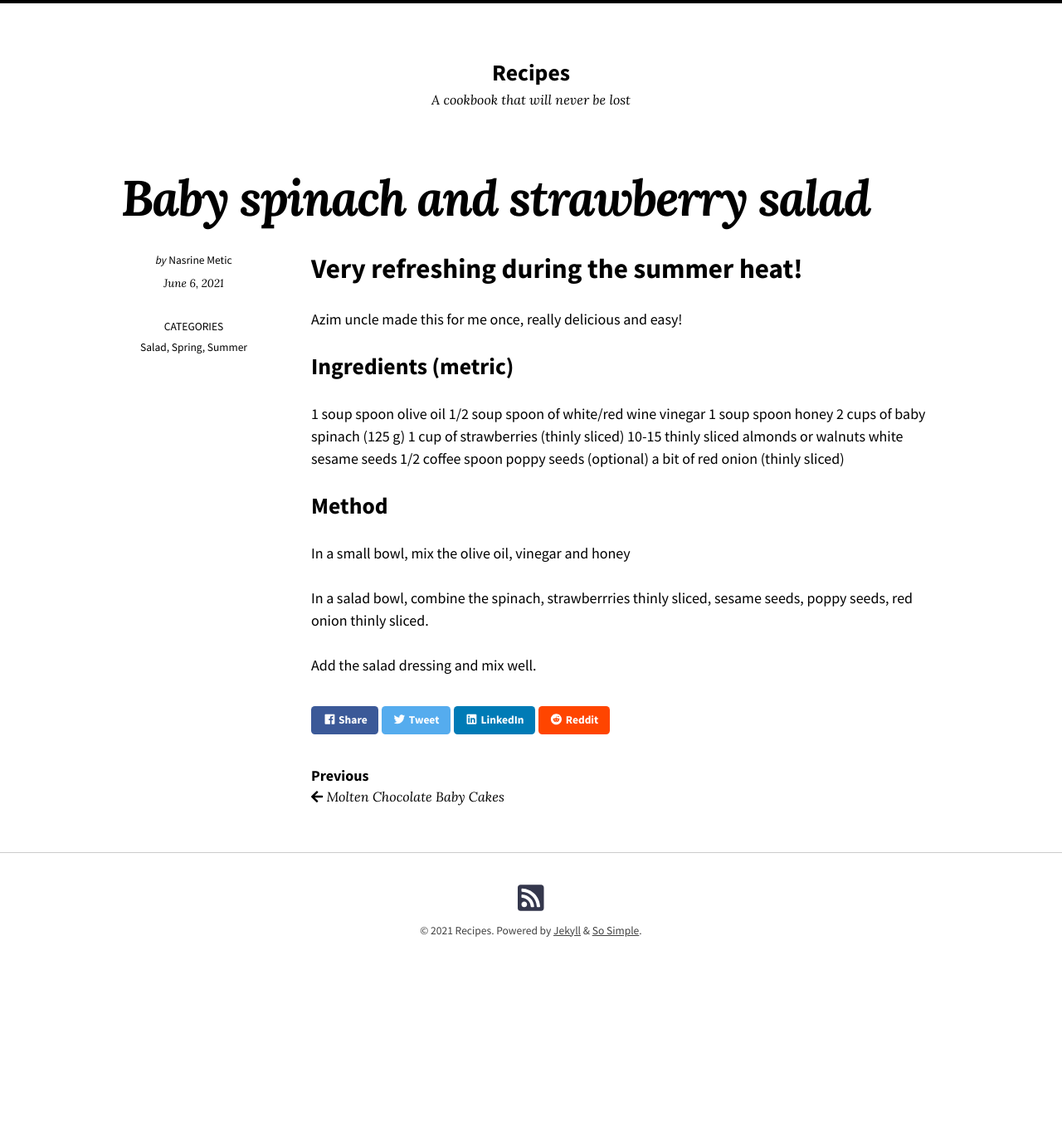
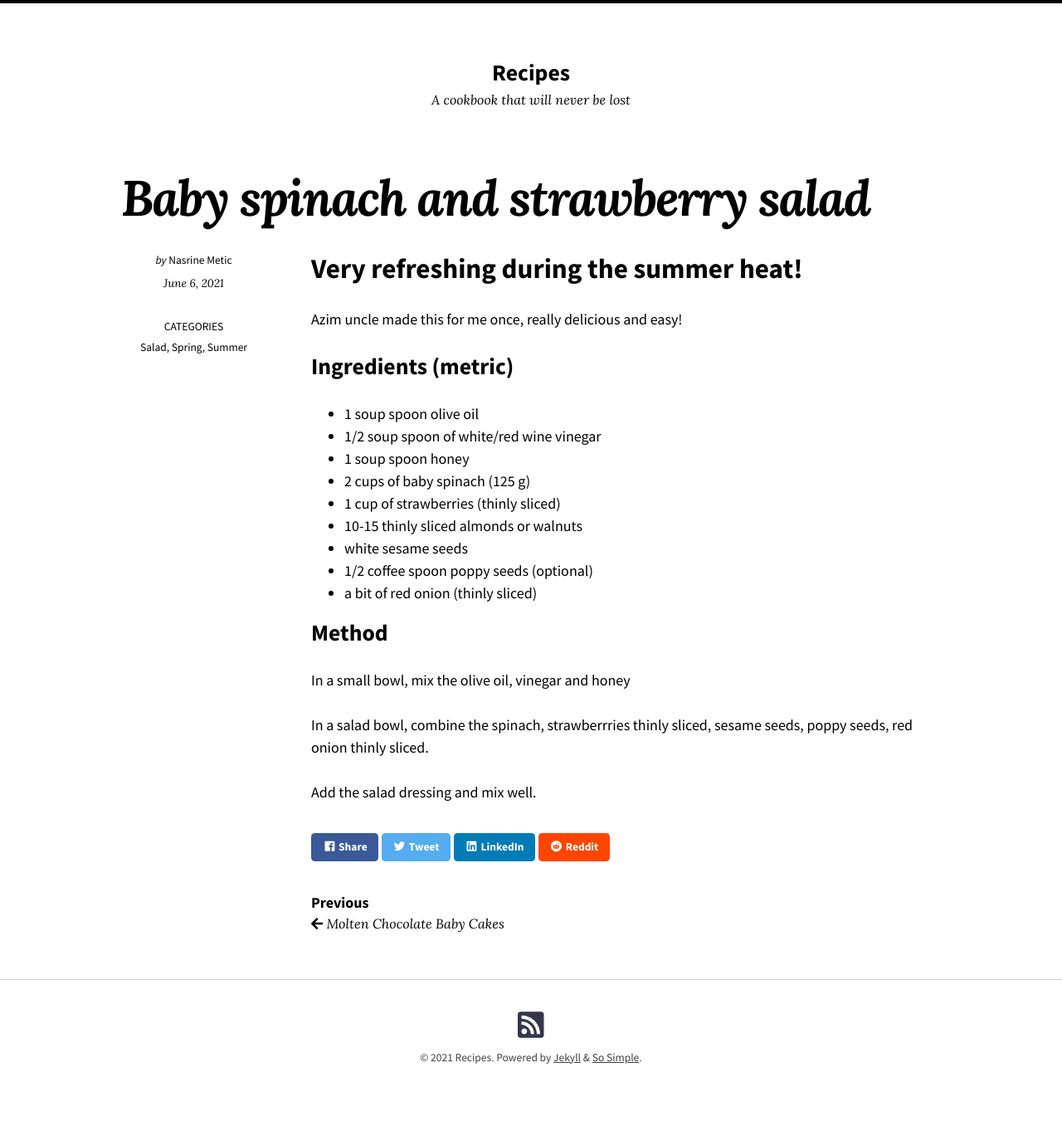
Before and after one commit to fraterenz/recipes, a Jekyll site: the page built from _posts/2021-06-06-salade-epinard-fraises.md, in a window 1280 px wide. Shown: the whole page at 83% size. Built offline with Jekyll 4.4.1, drawn with Linux system fonts in a browser that asks for light colours; nearby versions of some CDN libraries; before the commit the page ends 1204 px from its top, so only the background shows below that.

```diff
--- a/_posts/2021-06-06-salade-epinard-fraises.md
+++ b/_posts/2021-06-06-salade-epinard-fraises.md
@@ -14,16 +14,15 @@ Azim uncle made this for me once, really delicious and easy!
 
 ## Ingredients (metric)
 
-1 soup spoon olive oil
-1/2 soup spoon of white/red wine vinegar
-1 soup spoon honey
-2 cups of baby spinach (125 g)
-1 cup of strawberries (thinly sliced)
-10-15 thinly sliced almonds or walnuts
-white sesame seeds
-1/2 coffee spoon poppy seeds (optional)
-a bit of red onion (thinly sliced)
-
+- 1 soup spoon olive oil
+- 1/2 soup spoon of white/red wine vinegar
+- 1 soup spoon honey
+- 2 cups of baby spinach (125 g)
+- 1 cup of strawberries (thinly sliced)
+- 10-15 thinly sliced almonds or walnuts
+- white sesame seeds
+- 1/2 coffee spoon poppy seeds (optional)
+- a bit of red onion (thinly sliced)
 
 
 ## Method
```
